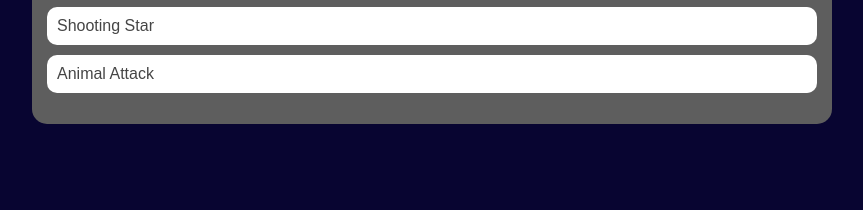
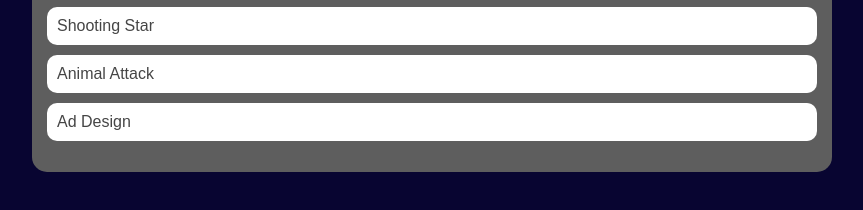
Before and after one commit to blakecaire/blakecaire.github.io, a plain HTML site: page portfolio.html in a window 1280 px wide. Shown: the part 420-630 px from the top of the page, without its empty margins (208-1071 px from the left). Drawn offline with Linux system fonts and the light colour scheme.

Commit message:
ad design

```diff
--- a/portfolio.html
+++ b/portfolio.html
@@ -118,6 +118,7 @@
                         <li><a href="https://www.khanacademy.org/computer-programming/spin-off-of-project-whats-for-dinner/5518367430066176">What's For Dinner</a></li>
                         <li><a href="https://www.khanacademy.org/computer-programming/spin-off-of-project-shooting-star/6683643529969664">Shooting Star</a></li>
                         <li><a href="https://www.khanacademy.org/computer-programming/spin-off-of-project-animal-attack/6544026331824128">Animal Attack</a></li>
+                        <li><a href="https://www.khanacademy.org/computer-programming/spin-off-of-project-ad-design/6140272649486336">Ad Design</a></li>
                     </ul>
                 </div>
             </main>
```
